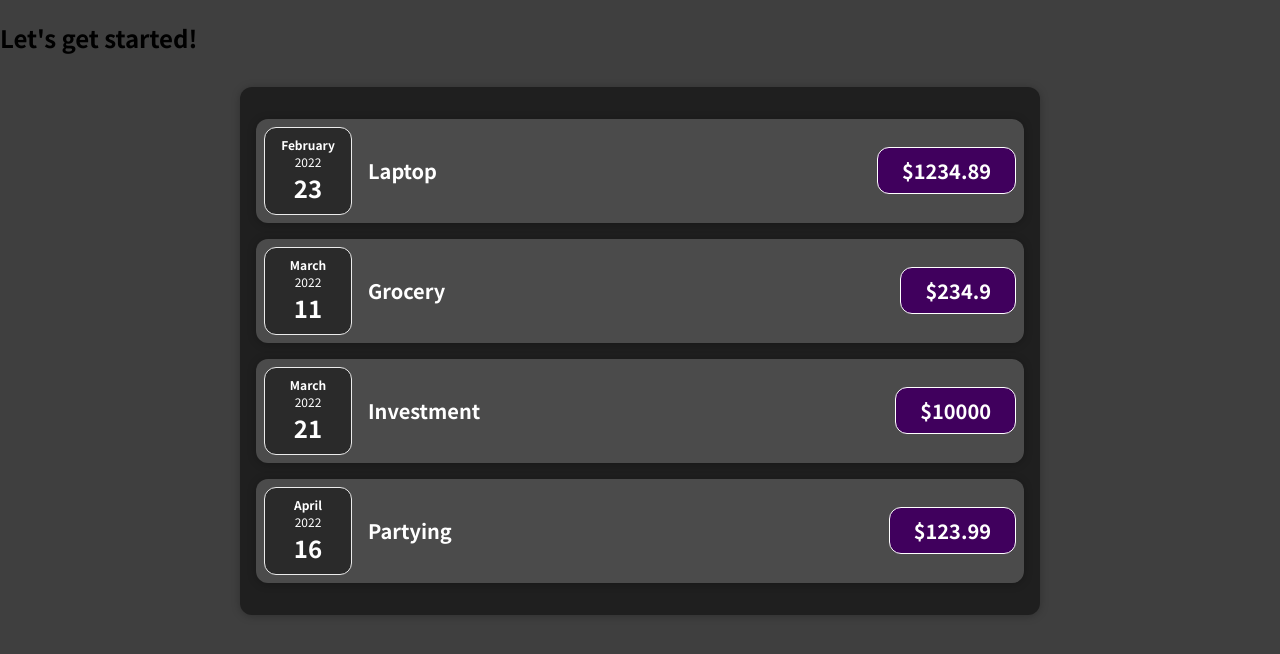
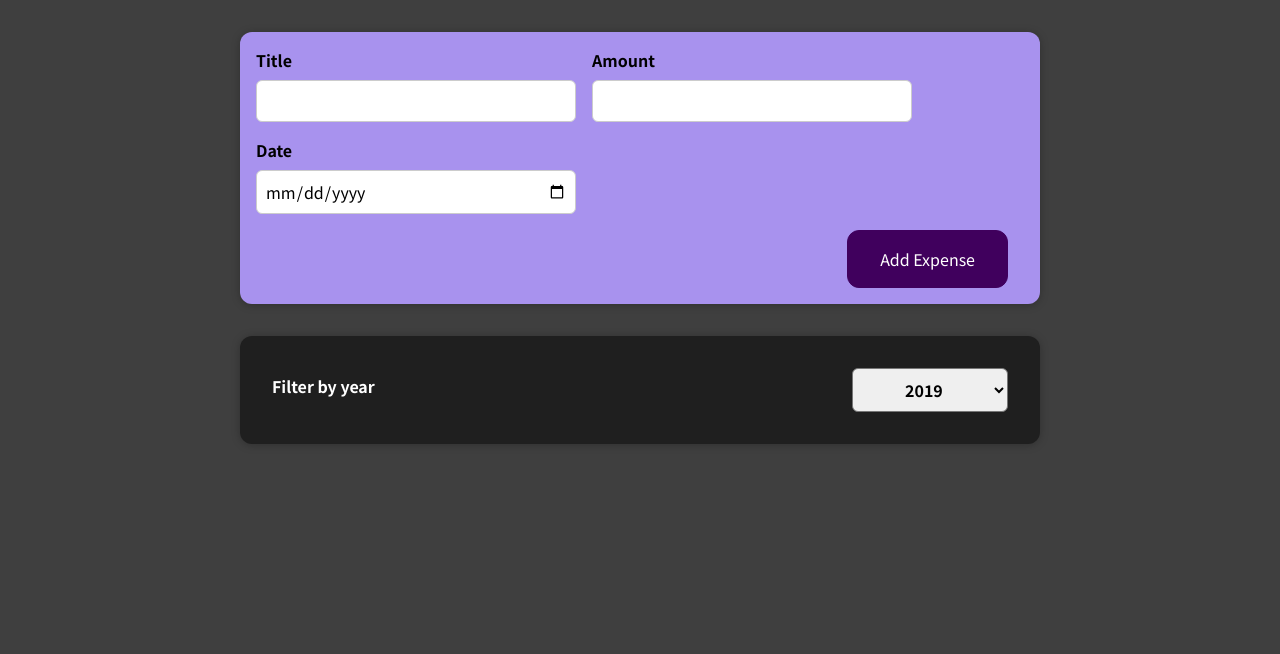
Before and after one commit to 1or1is1/expense-tracker, a React (Create React App) app: page / in a window 1280 px wide. Shown: the top 654 px of the page. Built offline with nearby package versions, Linux system fonts and the light colour scheme.

Commit message:
Added a form, to add new Expenses and show them in the Expenses list

```diff
--- a/public/index.html
+++ b/public/index.html
@@ -24,7 +24,7 @@
       work correctly both with client-side routing and a non-root public URL.
       Learn how to configure a non-root public URL by running `npm run build`.
     -->
-    <title>React App</title>
+    <title>Track Your Expenses</title>
   </head>
   <body>
     <noscript>You need to enable JavaScript to run this app.</noscript>
--- a/src/App.js
+++ b/src/App.js
@@ -1,17 +1,25 @@
+import { useState } from "react";
 import Expenses from "./components/Expenses/Expenses";
+import NewExpense from "./components/NewExpense/NewExpense";
+
+const INIT_EXPENSES = [
+  { id: '10', date: new Date(2022, 1, 23), title: 'Laptop', amount: 1234.89 },
+  { id: '11', date: new Date(2021, 2, 11), title: 'Grocery', amount: 234.9 },
+  { id: '12', date: new Date(2022, 2, 21), title: 'Investment', amount: 10000 },
+  { id: '13', date: new Date(2021, 3, 16), title: 'Partying', amount: 123.99 },
+];
 
 function App() {
-  const expenses = [
-    { date: new Date(2022, 1, 23), title: 'Laptop', amount: 1234.89 },
-    { date: new Date(2022, 2, 11), title: 'Grocery', amount: 234.9 },
-    { date: new Date(2022, 2, 21), title: 'Investment', amount: 10000 },
-    { date: new Date(2022, 3, 16), title: 'Partying', amount: 123.99 },
-  ]
+  const [expenses, setExpenses] = useState(INIT_EXPENSES);
+
+  const newExpenseHandler = (expense) => {
+    setExpenses(prevState => [expense, ...prevState]);
+  }
 
   return (
     <div>
-      <h2>Let's get started!</h2>
-      <Expenses expenses={expenses}/>
+      <NewExpense onAddNewExpense={newExpenseHandler} />
+      <Expenses expenses={expenses} />
     </div>
   );
 }
--- a/src/components/Expenses/Expenses.jsx
+++ b/src/components/Expenses/Expenses.jsx
@@ -1,15 +1,26 @@
 import './Expenses.css';
 import ExpenseItem from './ExpenseItem';
 import Card from '../UI/Card';
+import ExpensesFilter from './ExpensesFilter';
+import { useState } from 'react';
 
 const Expenses = (prop) => {
     const expenses = prop.expenses;
+
+    const [selectedYear, setSelectedYear] = useState('2019');
+    let filteredExpenses = expenses;
+
+    const yearChangeHandler = (year) => {
+        setSelectedYear(year);
+    }
+
+    filteredExpenses = expenses.filter(expense => expense.date.getFullYear() == selectedYear);
+
     return (
         <Card className='expenses'>
-            <ExpenseItem date={expenses[0].date} title={expenses[0].title} amount={expenses[0].amount} />
-            <ExpenseItem date={expenses[1].date} title={expenses[1].title} amount={expenses[1].amount} />
-            <ExpenseItem date={expenses[2].date} title={expenses[2].title} amount={expenses[2].amount} />
-            <ExpenseItem date={expenses[3].date} title={expenses[3].title} amount={expenses[3].amount} />
+            <ExpensesFilter onChangeYear={yearChangeHandler} selectedYear={selectedYear} />
+            {filteredExpenses.map(expense =>
+                <ExpenseItem key={expense.id} date={expense.date} title={expense.title} amount={expense.amount} />)}
         </Card>
     );
 }
--- /dev/null
+++ b/src/components/NewExpense/ExpenseForm.css
@@ -0,0 +1,26 @@
+.new-expense__controls {
+    display: flex;
+    flex-wrap: wrap;
+    gap: 1rem;
+    margin-bottom: 1rem;
+    text-align: left;
+}
+
+.new-expense__control label {
+    font-weight: bold;
+    margin-bottom: 0.5rem;
+    display: block;
+}
+
+.new-expense__control input {
+    font: inherit;
+    padding: 0.5rem;
+    border-radius: 6px;
+    border: 1px solid #ccc;
+    width: 20rem;
+    max-width: 100%;
+}
+
+.new-expense__actions {
+    text-align: right;
+}
--- /dev/null
+++ b/src/components/NewExpense/ExpenseForm.jsx
@@ -0,0 +1,50 @@
+import { useState } from 'react';
+import './ExpenseForm.css';
+
+const ExpenseForm = (props) => {
+    const [title, setTitle] = useState('');
+    const [amount, setAmount] = useState('');
+    const [date, setDate] = useState('');
+
+    const titleChangeHandler = (event) => { setTitle(event.target.value) }
+    const amountChangeHandler = (event) => { setAmount(event.target.value) }
+    const dateChangeHandler = (event) => { setDate(event.target.value) }
+
+    const submitFormHandler = (event) => {
+        event.preventDefault(); // To make sure that page is not reloading after we click on submit
+        const payload = {
+            title: title,
+            amount: amount,
+            date: new Date(date)
+        };
+        props.onAddExpense(payload);
+        // Implement 2 Way Binding by setting up the Value Property in JSX code
+        setTitle('');
+        setAmount('');
+        setDate('');
+    }
+
+    return (
+        <form onSubmit={submitFormHandler}>
+            <div className="new-expense__controls">
+                <div className="new-expense__control">
+                    <label>Title</label>
+                    <input type="text" value={title} onChange={titleChangeHandler} />
+                </div>
+                <div className="new-expense__control">
+                    <label>Amount</label>
+                    <input type="number" value={amount} onChange={amountChangeHandler} />
+                </div>
+                <div className="new-expense__control">
+                    <label>Date</label>
+                    <input type="date" value={date} onChange={dateChangeHandler} />
+                </div>
+            </div>
+            <div className='new-expense__actions'>
+                <button type='submit'>Add Expense</button>
+            </div>
+        </form>
+    );
+}
+
+export default ExpenseForm;
--- /dev/null
+++ b/src/components/NewExpense/NewExpense.css
@@ -0,0 +1,38 @@
+.new-expense {
+    background-color: #a892ee;
+    padding: 1rem;
+    margin: 2rem auto;
+    width: 50rem;
+    max-width: 95%;
+    border-radius: 12px;
+    text-align: center;
+    box-shadow: 0 1px 8px rgba(0, 0, 0, 0.25);
+}
+
+.new-expense button {
+    font: inherit;
+    cursor: pointer;
+    padding: 1rem 2rem;
+    border: 1px solid #40005d;
+    background-color: #40005d;
+    color: white;
+    border-radius: 12px;
+    margin-right: 1rem;
+}
+
+.new-expense button:hover,
+.new-expense button:active {
+    background-color: #510674;
+    border-color: #510674;
+}
+
+.new-expense button.alternative {
+    color: #220131;
+    border-color: transparent;
+    background-color: transparent;
+}
+
+.new-expense button.alternative:hover,
+.new-expense button.alternative:active {
+    background-color: #ddb3f8;
+}
--- /dev/null
+++ b/src/components/NewExpense/NewExpense.jsx
@@ -0,0 +1,20 @@
+import './NewExpense.css'
+import ExpenseForm from './ExpenseForm';
+
+const NewExpense = (props) => {
+    const addExpenseHandler = (data) => {
+        const payload = {
+            id: Math.random().toFixed(2)*100,
+            ...data,
+        }
+        props.onAddNewExpense(payload);
+    }
+
+    return (
+        <div className='new-expense'>
+            <ExpenseForm onAddExpense={addExpenseHandler} />
+        </div>
+    );
+}
+
+export default NewExpense;
```
